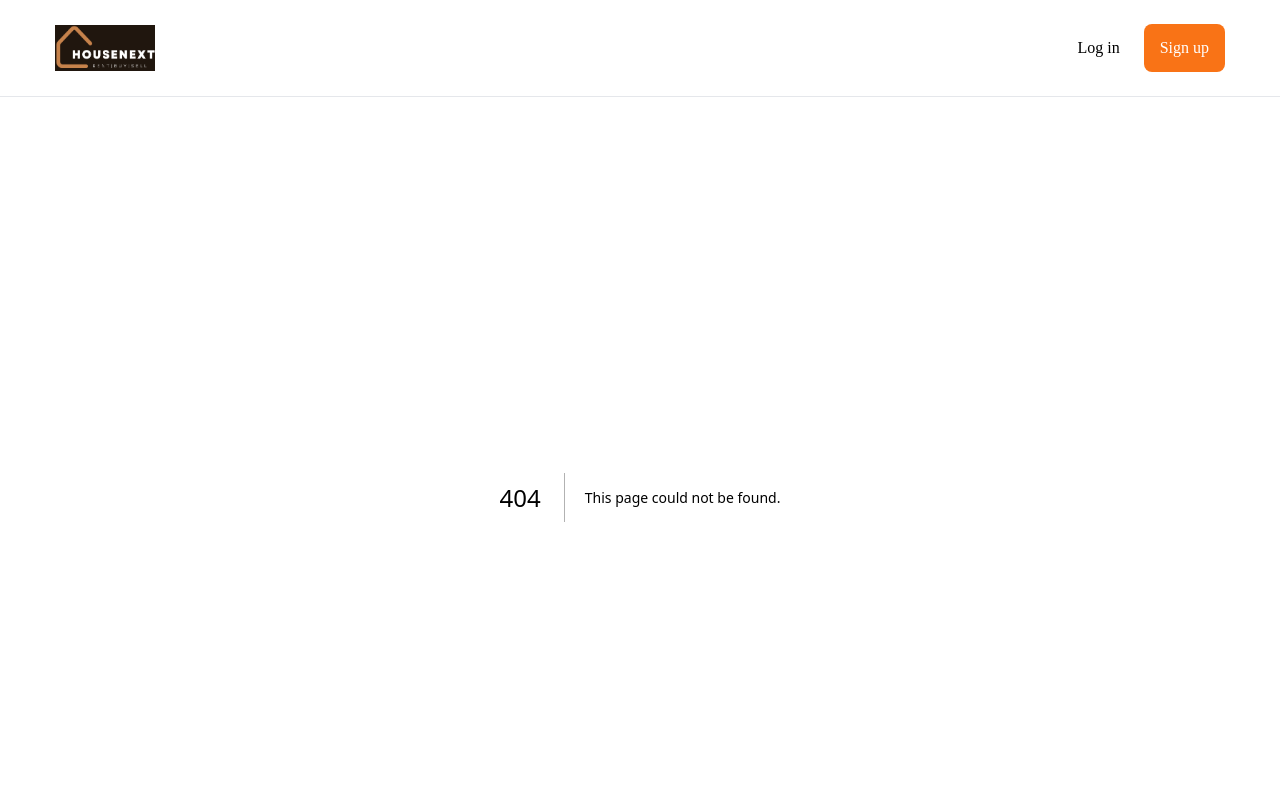
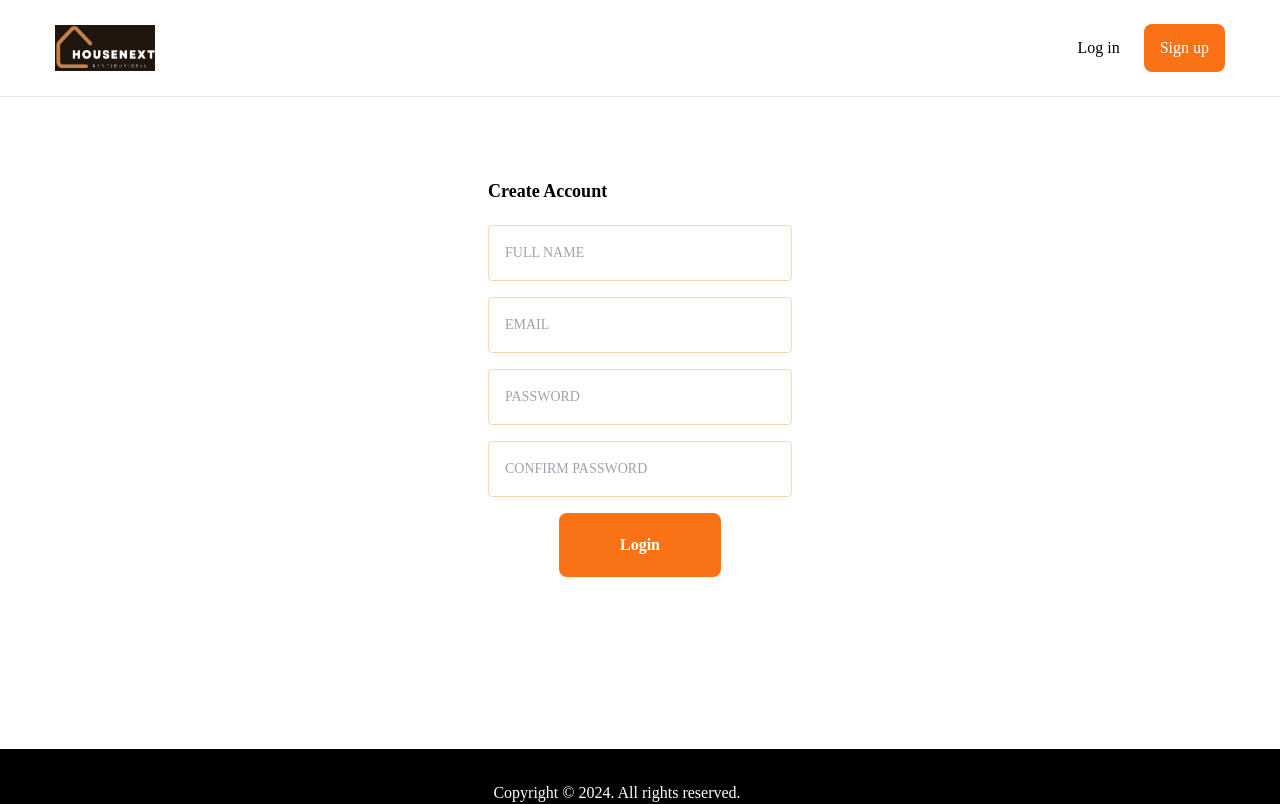
Before and after one commit to Deveelop/property-agent, a Next.js app: page /signup in a window 1280 px wide. Before the commit this address had no page. Shown: the top 804 px of the page. Built offline with nearby package versions, Linux system fonts and the light colour scheme.

Commit message:
Added new components

```diff
--- a/app/login/page.tsx
+++ b/app/login/page.tsx
@@ -1,15 +1,23 @@
+'use client'
+import Button from '@/components/Button';
 import React from 'react'
 
 const Login = () => {
   return (
     <section className='w-full mt-10 max-w-[352px] min-h-[652px] h-full mx-auto'>
-        <h1 className=''>Login</h1>
-    <form className=' flex flex-col gap-y-4' >
-
+      <div className=' pt-20 px-6 py-8'>
+      <h1 className=' font-bold text-lg'>Login</h1>
+      <form className=' flex flex-col gap-y-4' >
+        <label>Please sign in to continue</label>
       <input placeholder='Email*' className="border border-orange-200 outline-none rounded focus:border-orange-600 w-full px-4 h-14 text-sm" required/>
       <input placeholder='Password*' className="border border-orange-200 outline-none rounded focus:border-orange-600 w-full px-4 h-14 text-sm" required/>
-
+      <div className=''>
+      <Button onClick={() => {
+        console.log('desling')
+      }} type='button' title='Login' variant=" bg-orange-500 hover:bg-orange-600 transition w-full lg:max-w-[162px] h-16 text-white" />
+      </div>
     </form>
+    </div>
     </section>
   )
 }
--- /dev/null
+++ b/app/signup/page.tsx
@@ -0,0 +1,26 @@
+'use client'
+import React from 'react'
+import Button from '@/components/Button'
+
+const page = () => {
+  return (
+    <section className='w-full mt-10 max-w-[352px] min-h-[652px] h-full mx-auto'>
+      <div className=' pt-20 px-6 py-8'>
+        <h1 className=' font-bold text-lg mb-5'>Create Account</h1>
+        <form className=' flex flex-col gap-y-4' >
+            <input placeholder='FULL NAME' className="border border-orange-200 outline-none rounded focus:border-orange-600 w-full px-4 h-14 text-sm" required/>
+            <input placeholder='EMAIL' className="border border-orange-200 outline-none rounded focus:border-orange-600 w-full px-4 h-14 text-sm" required/>
+            <input placeholder='PASSWORD' className="border border-orange-200 outline-none rounded focus:border-orange-600 w-full px-4 h-14 text-sm" required/>
+            <input placeholder='CONFIRM PASSWORD' className="border border-orange-200 outline-none rounded focus:border-orange-600 w-full px-4 h-14 text-sm" required/>
+            <div className=' flex justify-center'>
+            <Button onClick={() => {
+        console.log('desling')
+      }} type='button' title='Login' variant=" bg-orange-500 hover:bg-orange-600 transition w-full lg:max-w-[162px] h-16 text-white" />
+      </div>
+        </form>
+      </div>
+    </section>
+  )
+}
+
+export default page;
--- a/components/House.tsx
+++ b/components/House.tsx
@@ -2,6 +2,7 @@ type HouseDisplayProps = {
     image: StaticImageData;
     type: string;
     status: string;
+    availability?: string;
     address: string;
     bedrooms: string;
     bathrooms: string;
@@ -9,16 +10,19 @@ type HouseDisplayProps = {
     price: string;
 }
 import { StaticImageData } from 'next/image';
-import { BiBed, BiBath, BiArea} from 'react-icons/bi'
+import { BiBed, BiBath, BiArea, BiTime} from 'react-icons/bi'
 import Image  from 'next/image';
 
-const House = ({image, type, status, bathrooms, bedrooms, surface, price, address}: HouseDisplayProps) => {
+const House = ({image, type, status, bathrooms, bedrooms, surface, price, address, availability}: HouseDisplayProps) => {
   return (
     <div className=' bg-white shadow-1 p-5 rounded-lg rounded-tl-[90px] w-full max-w-[352px] max-h-[652px] h-full mx-auto cursor-pointer hover:shadow-2xl transition'>
       <Image className='mb-8' src={image} alt='house photo'/>
+      <div className=' flex justify-between items-center'>
     <div className='mb-4 flex gap-x-2 text-sm'>
       <div className='bg-green-500 rounded-full text-white px-3'>{type}</div>
       <div className='bg-orange-500 rounded-full text-white px-3'>{status}</div>
+    </div>
+    { availability ? <div className='flex relative place-content-center items-center mb-4 gap-x-1 px-3'><BiTime/><span>{availability}</span><span className='bg-red-600 animate-ping absolute -top-2 right-1 rounded-full flex items-center justify-center w-2 h-2' /> <span className='bg-red-600 absolute -top-2 right-1 rounded-full flex items-center justify-center w-2 h-2' /></div> : ''}
     </div>
     <div className='text-lg font-semibold max-w-[260px]'>{address}</div>
     <div className=' flex gap-x-4 my-4'>
--- /dev/null
+++ b/components/WaitingList.tsx
@@ -0,0 +1,11 @@
+import React from 'react'
+
+const WaitingList = () => {
+  return (
+    <div>
+
+    </div>
+  )
+}
+
+export default WaitingList
--- a/constants/index.ts
+++ b/constants/index.ts
@@ -22,8 +22,8 @@ import Agent2 from '../public/house1.png';
 
 export const priceRanges = [
   {value: 'Price range (any)'},
-  {value: '80000 - 130000'},
-  {value: '150000 - 230000'},
+  {value: '80000 - 140000'},
+  {value: '150000 - 290000'},
   {value: '300000 - 500000'},
   {value: '60000 - 700000'},
   {value: '800000 - 930000'},
@@ -42,6 +42,7 @@ export const housesData = [
       imageLg: House1Lg,
       state: 'Wurukum',
       status: 'Sale',
+      availability: 'Available soon',
       address: '7240C Argyle St. Lawndale, Makurdi',
       bedrooms: '6',
       bathrooms: '3',
@@ -86,6 +87,7 @@ export const housesData = [
       imageLg: House1Lg,
       state: 'Wurukum',
       status: 'Rent',
+      availability: 'Available soon',
       address: '2 Glen Creek St. Alexandria, Makurdi',
       bedrooms: '6',
       bathrooms: '3',
@@ -130,6 +132,7 @@ export const housesData = [
       imageLg: House1Lg,
       state: 'High Level',
       status: 'Rent',
+      availability: 'Available soon',
       address: '28 Westport Dr. Warminster, Makurdi',
       bedrooms: '5',
       bathrooms: '3',
@@ -218,6 +221,7 @@ export const housesData = [
       imageLg: Apartment2Lg,
       state: 'North Bank',
       status: 'Rent',
+      availability: 'Available soon',
       address: '84 Woodland St. Cocoa, Makurdi',
       bedrooms: '2',
       bathrooms: '1',
@@ -284,6 +288,7 @@ export const housesData = [
       imageLg: House2Lg,
       state: 'Modern Market',
       status: 'Rent',
+      availability: 'Available soon',
       address: '2 Glen Creek St. Alexandria, Makurdi',
       bedrooms: '4',
       bathrooms: '4',
```
